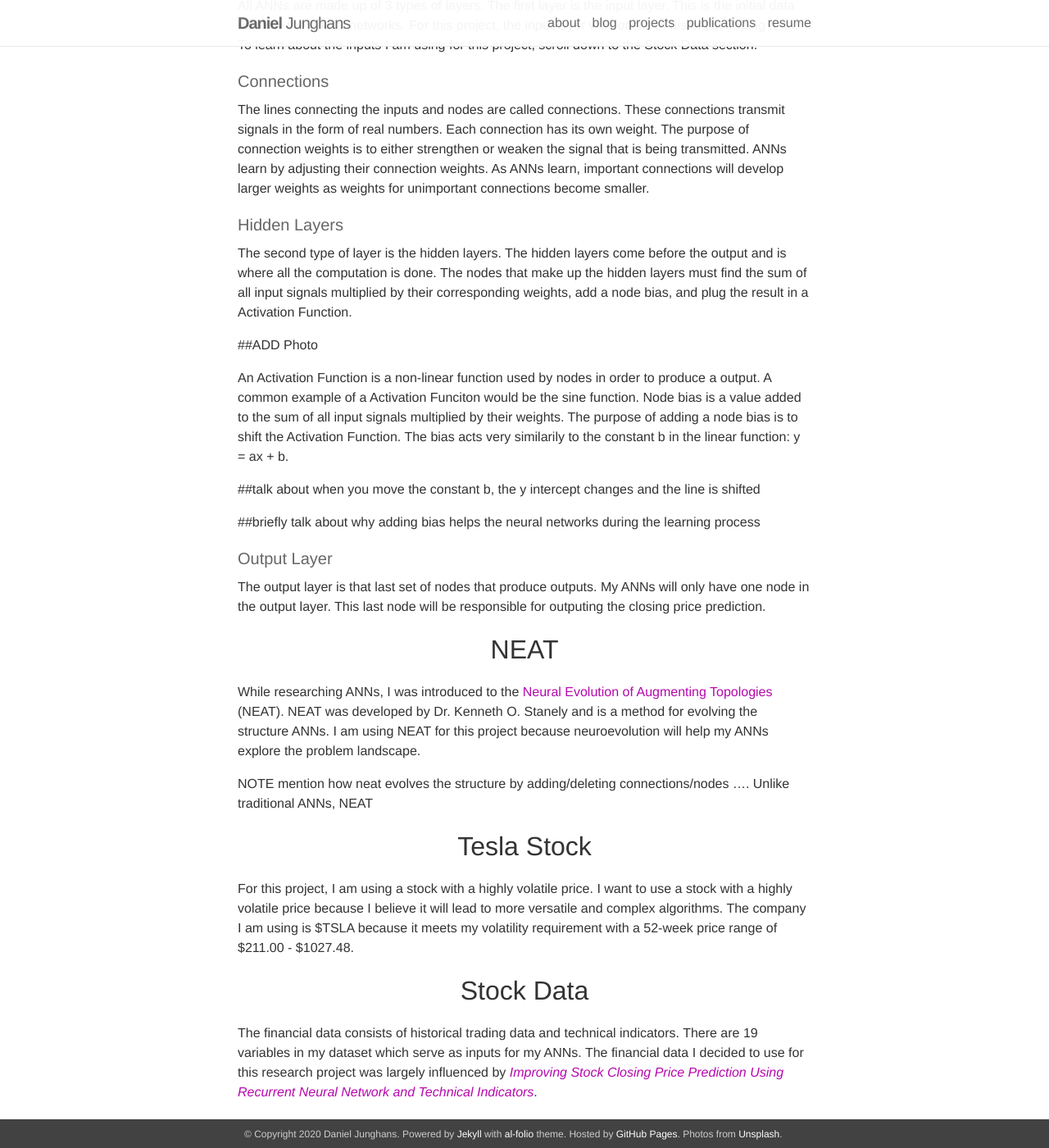
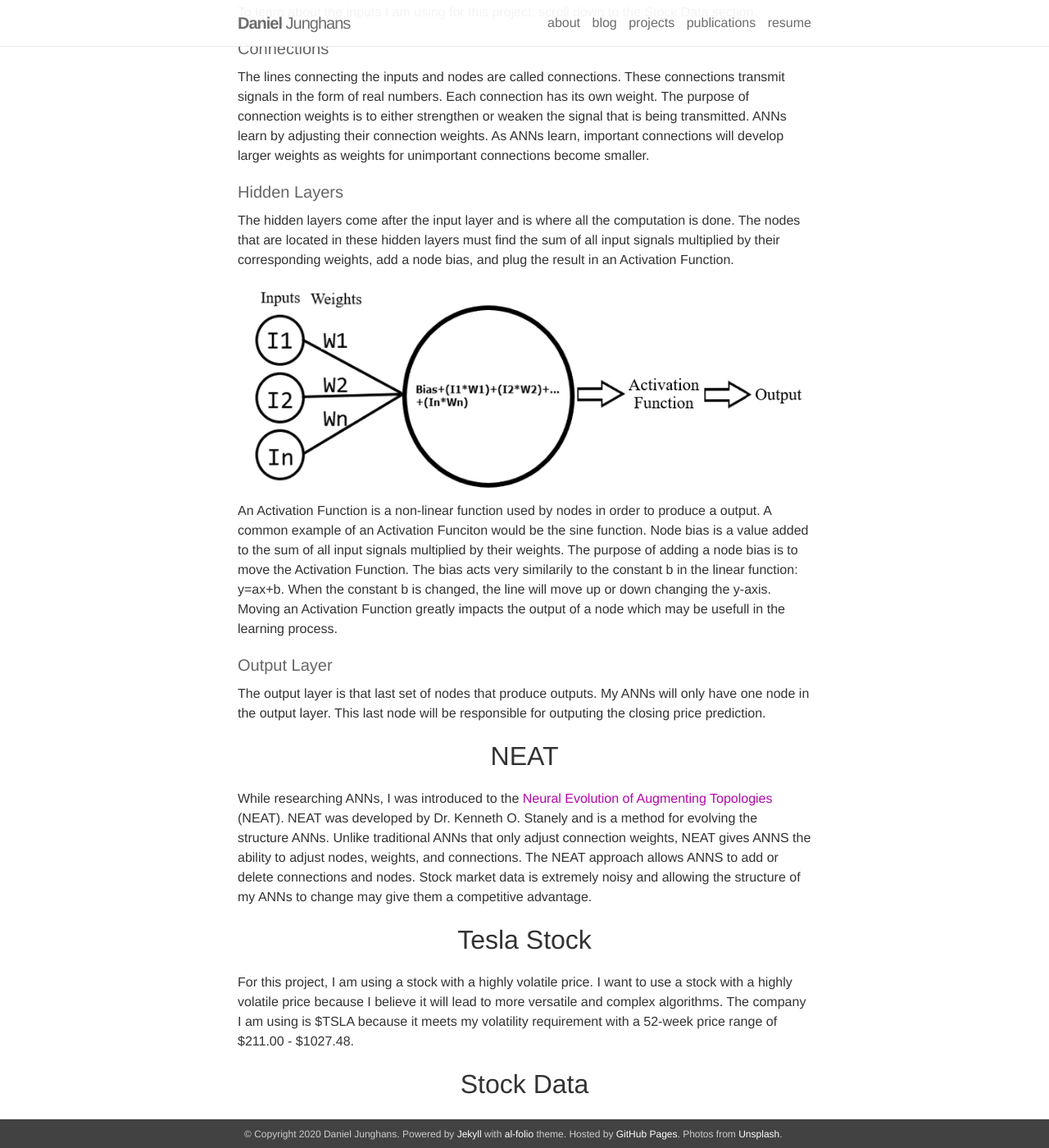
Before and after one commit to DanielJunghans/danieljunghans.github.io, a Jekyll site: the page built from _posts/2020-6-18-NEAT.markdown, in a window 1280 px wide and 1400 px high, scrolled down 1200 px. Shown: the whole window at 82% size. Built offline with Jekyll 4.4.1, drawn with Linux system fonts in a browser that asks for light colours; nearby versions of some CDN libraries; some of the changed text lies outside the part shown.

Commit message:
most recent draft

```diff
--- a/_posts/2020-6-18-NEAT.markdown
+++ b/_posts/2020-6-18-NEAT.markdown
@@ -25,17 +24,15 @@
 The lines connecting the inputs and nodes are called connections. These connections transmit signals in the form of real numbers. Each connection has its own weight. The purpose of connection weights is to either strengthen or weaken the signal that is being transmitted. ANNs learn by adjusting their connection weights. As ANNs learn, important connections will develop larger weights as weights for unimportant connections become smaller.
 
 <h4>Hidden Layers</h4>
-The second type of layer is the hidden layers. The hidden layers come before the output and is where all the computation is done. The nodes that make up the hidden layers must find the sum of all input signals multiplied by their corresponding weights, add a node bias, and plug the result in a Activation Function.
+The hidden layers come after the input layer and is where all the computation is done. The nodes that are located in these hidden layers must find the sum of all input signals multiplied by their corresponding weights, add a node bias, and plug the result in an Activation Function.
 
-##ADD Photo
+<div class="img">
+    <img class="col three" src="{{ site.baseurl }}/assets/img/node.png">
+</div>
 
 
+An Activation Function is a non-linear function used by nodes in order to produce a output. A common example of an Activation Funciton would be the sine function. Node bias is a value added to the sum of all input signals multiplied by their weights. The purpose of adding a node bias is to move the Activation Function. The bias acts very similarily to the constant b in the linear function: y=ax+b. When the constant b is changed, the line will move up or down changing the y-axis. Moving an Activation Function greatly impacts the output of a node which may be usefull in the learning process.
 
-An Activation Function is a non-linear function used by nodes in order to produce a output. A common example of a Activation Funciton would be the sine function. Node bias is a value added to the sum of all input signals multiplied by their weights. The purpose of adding a node bias is to shift the Activation Function. The bias acts very similarily to the constant b in the linear function: y = ax + b.
-
-##talk about when you move the constant b, the y intercept changes and the line is shifted
-
-##briefly talk about why adding bias helps the neural networks during the learning process
 
 <h4>Output Layer</h4>
 The output layer is that last set of nodes that produce outputs. My ANNs will only have one node in the output layer. This last node will be responsible for outputing the closing price prediction.
@@ -43,10 +40,7 @@
 
 
 <p style="text-align: center;"><font size="+3">NEAT</font></p>
-While researching ANNs, I was introduced to the [Neural Evolution of Augmenting Topologies](https://ieeexplore.ieee.org/abstract/document/1004508?casa_token=GvSoqJe__7oAAAAA:4MxGQXXGS6P-w3srDdBVwXhW0vGG8oF9TGfN9W-RmY3o_7dS5259uk6JBSAKauHqO4Fi1gtntw) (NEAT). NEAT was developed by Dr. Kenneth O. Stanely and is a method for evolving the structure ANNs. I am using NEAT for this project because neuroevolution will help my ANNs explore the problem landscape.
-
-
-NOTE mention how neat evolves the structure by adding/deleting connections/nodes .... Unlike traditional ANNs, NEAT
+While researching ANNs, I was introduced to the [Neural Evolution of Augmenting Topologies](https://ieeexplore.ieee.org/abstract/document/1004508?casa_token=GvSoqJe__7oAAAAA:4MxGQXXGS6P-w3srDdBVwXhW0vGG8oF9TGfN9W-RmY3o_7dS5259uk6JBSAKauHqO4Fi1gtntw) (NEAT). NEAT was developed by Dr. Kenneth O. Stanely and is a method for evolving the structure ANNs. Unlike traditional ANNs that only adjust connection weights, NEAT gives ANNS the ability to adjust nodes, weights, and connections. The NEAT approach allows ANNS to add or delete connections and nodes. Stock market data is extremely noisy and allowing the structure of my ANNs to change may give them a competitive advantage.
 
 
 <p style="text-align: center;"><font size="+3">Tesla Stock</font></p>
```
Also changed, not shown: other parts of _posts/2020-6-18-NEAT.markdown (+0 -1 lines), assets/img/node.png (added).
